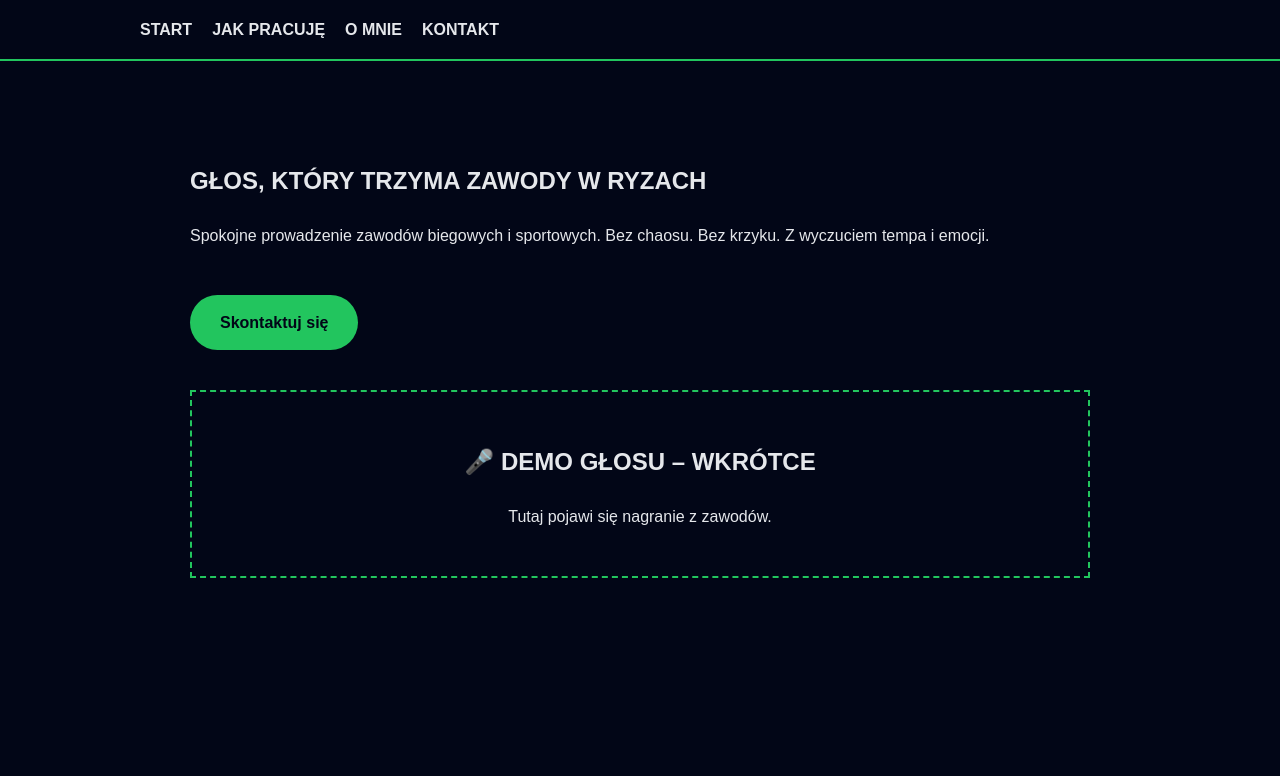
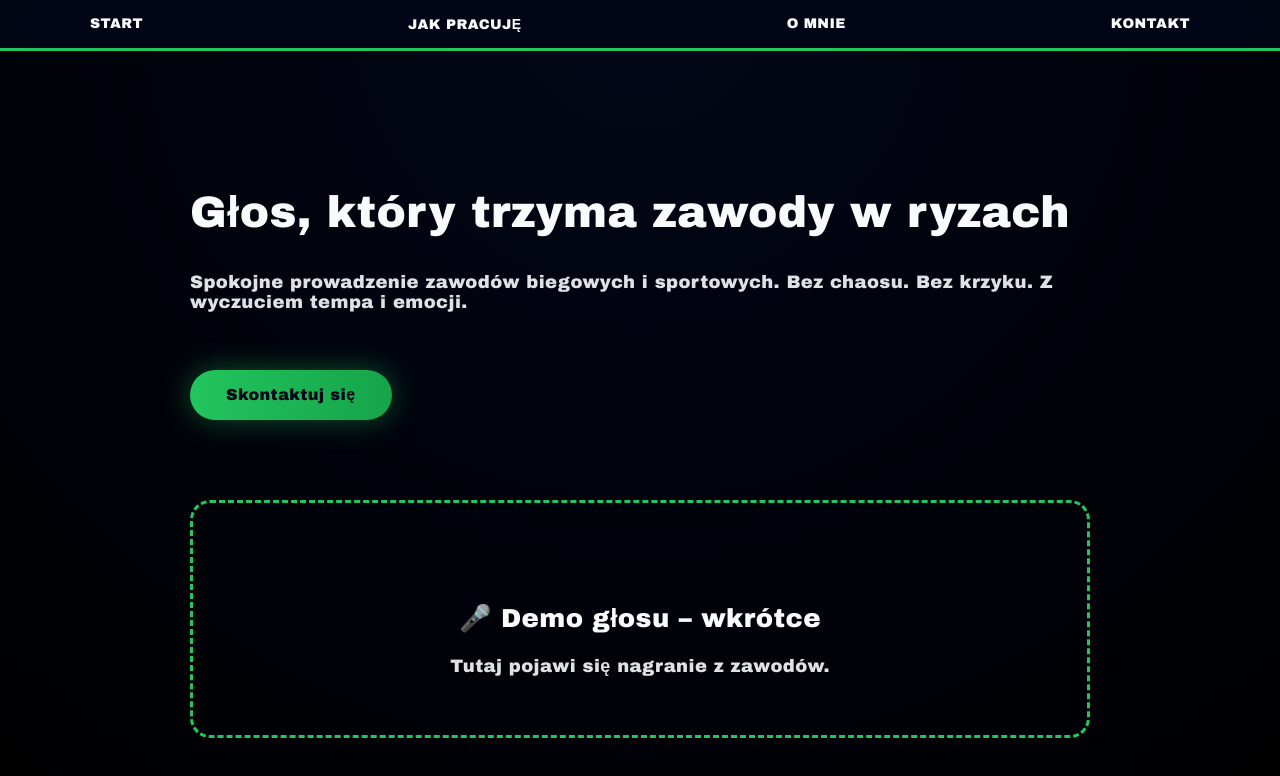
Before and after one commit to smola55/smolinski-bartlomiej, a plain HTML site: page index.html in a window 1280 px wide. Drawn offline with Linux system fonts and the light colour scheme.

Commit message:
Enhance styles with gradients and improved layout

```diff
--- a/style.css
+++ b/style.css
@@ -1,28 +1,33 @@
 body {
   margin: 0;
-  background: #020617;
-  color: #e5e7eb;
-  font-family: Arial, sans-serif;
-  line-height: 1.7;
+  background: radial-gradient(circle at top, #020617, #000);
+  color: #f8fafc;
+  font-family: 'Arial Black', Arial, sans-serif;
+  letter-spacing: 0.4px;
 }
 
 header {
-  border-bottom: 2px solid #22c55e;
+  position: sticky;
+  top: 0;
+  background: rgba(2, 6, 23, 0.9);
+  border-bottom: 3px solid #22c55e;
+  backdrop-filter: blur(6px);
 }
 
 nav {
-  max-width: 1000px;
+  max-width: 1100px;
   margin: auto;
-  padding: 16px;
+  padding: 16px 20px;
   display: flex;
-  gap: 20px;
+  justify-content: space-between;
 }
 
 nav a {
-  color: #e5e7eb;
+  color: #f8fafc;
   text-decoration: none;
-  font-weight: bold;
+  font-weight: 900;
   text-transform: uppercase;
+  font-size: 14px;
 }
 
 nav a:hover {
@@ -32,27 +37,41 @@ nav a:hover {
 section {
   max-width: 900px;
   margin: auto;
-  padding: 80px 20px;
+  padding: 100px 20px;
 }
 
-h1, h2 {
-  text-transform: uppercase;
+h1 {
+  font-size: 44px;
+  line-height: 1.1;
+}
+
+h2 {
+  margin-top: 60px;
+  font-size: 26px;
+}
+
+p {
+  font-size: 18px;
+  opacity: 0.9;
 }
 
 .cta {
   display: inline-block;
-  margin-top: 30px;
-  padding: 14px 30px;
-  background: #22c55e;
+  margin-top: 40px;
+  padding: 16px 36px;
+  background: linear-gradient(90deg, #22c55e, #16a34a);
   color: #020617;
   text-decoration: none;
-  font-weight: bold;
-  border-radius: 30px;
+  font-weight: 900;
+  border-radius: 40px;
+  box-shadow: 0 0 30px rgba(34,197,94,0.4);
 }
 
 .placeholder {
-  margin-top: 40px;
-  padding: 30px;
-  border: 2px dashed #22c55e;
+  margin-top: 80px;
+  padding: 40px;
+  border: 3px dashed #22c55e;
+  border-radius: 20px;
   text-align: center;
+  font-weight: bold;
 }
```
